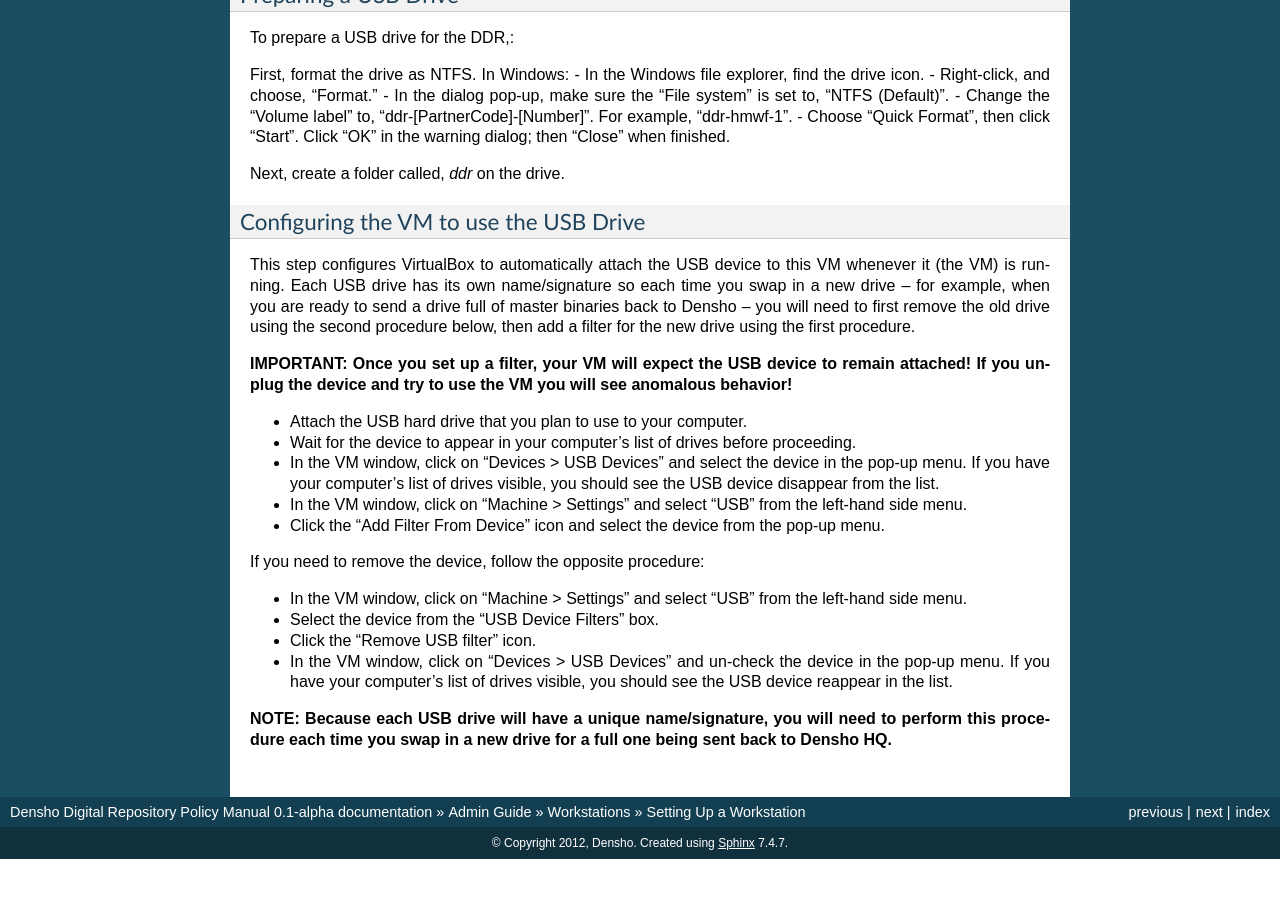
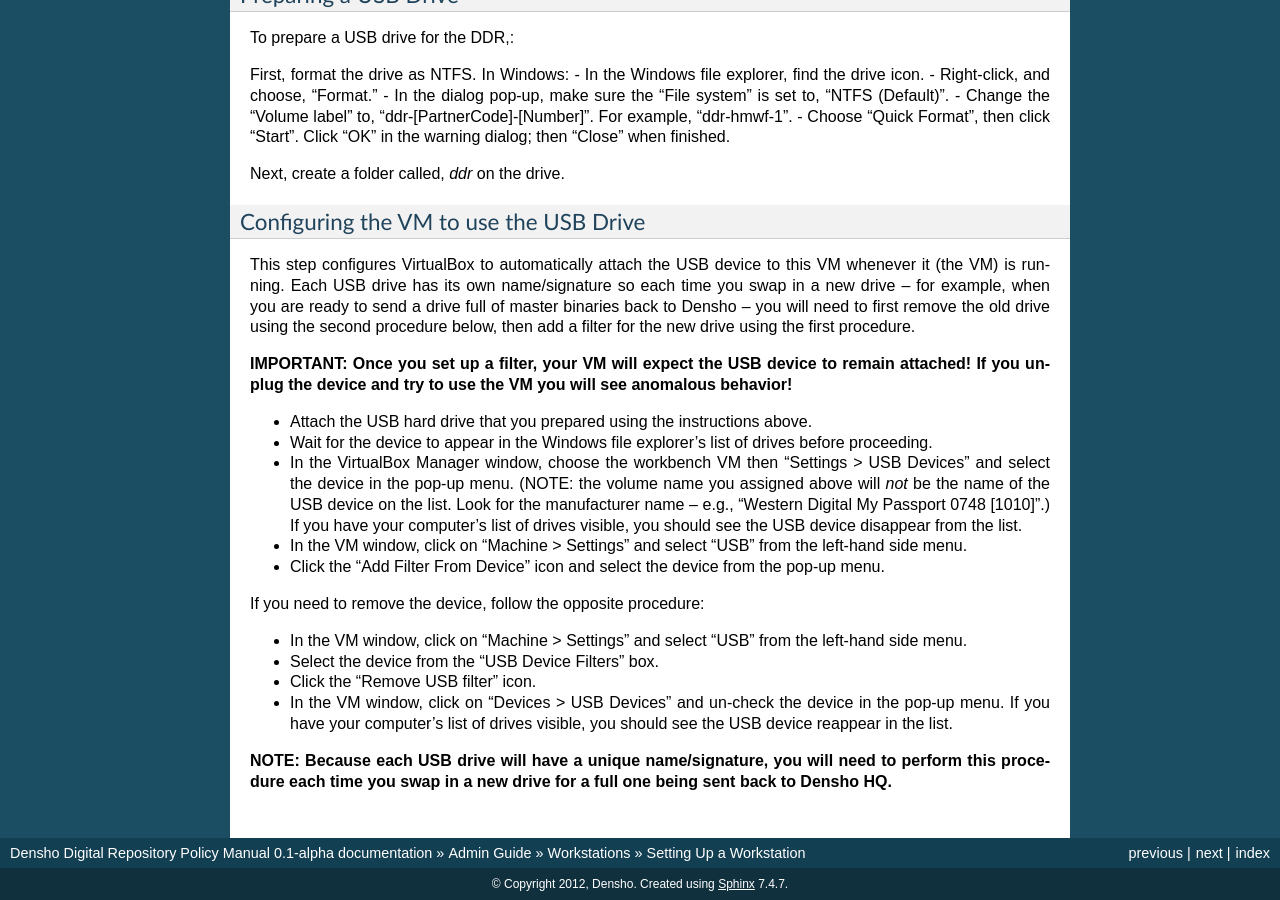
Before and after one commit to denshoproject/ddr-manual, a Sphinx documentation site: the page built from source/admins/workstations/setup-workstation.rst, in a window 1280 px wide and 900 px high, scrolled down 2405 px. Built offline with Sphinx 7.4.7, drawn with Linux system fonts in a browser that asks for light colours; before the commit the page ends 3264 px from its top, so only the background shows below that.

Commit message:
Update setup-workstation.rst

```diff
--- a/source/admins/workstations/setup-workstation.rst
+++ b/source/admins/workstations/setup-workstation.rst
@@ -144,9 +144,9 @@ This step configures VirtualBox to automatically attach the USB device to this V
 
 **IMPORTANT: Once you set up a filter, your VM will expect the USB device to remain attached! If you unplug the device and try to use the VM you will see anomalous behavior!**
 
-- Attach the USB hard drive that you plan to use to your computer.
-- Wait for the device to appear in your computer's list of drives before proceeding.
-- In the VM window, click on "Devices > USB Devices" and select the device in the pop-up menu.  If you have your computer's list of drives visible, you should see the USB device disappear from the list.
+- Attach the USB hard drive that you prepared using the instructions above.
+- Wait for the device to appear in the Windows file explorer's list of drives before proceeding.
+- In the VirtualBox Manager window, choose the workbench VM then "Settings > USB Devices" and select the device in the pop-up menu. (NOTE: the volume name you assigned above will *not* be the name of the USB device on the list. Look for the manufacturer name -- e.g., "Western Digital My Passport 0748 [1010]".) If you have your computer's list of drives visible, you should see the USB device disappear from the list.
 - In the VM window, click on "Machine > Settings" and select "USB" from the left-hand side menu.
 - Click the "Add Filter From Device" icon and select the device from the pop-up menu.
 
```
